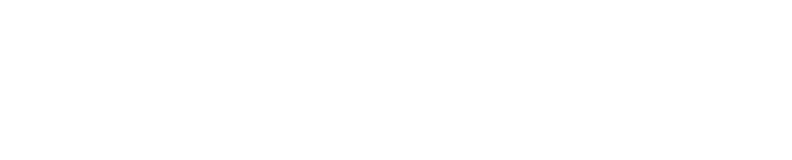
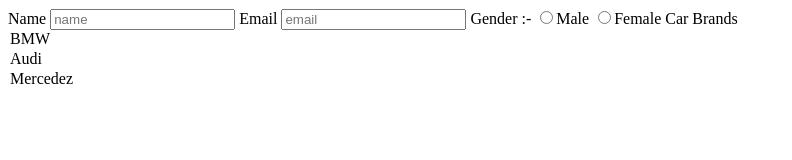
Before and after one commit to acciojob/car-insurance-form-kd-234, a website: page main.html in a window 1280 px wide. Shown: the whole page, without its empty margins (0-792 px from the left). Drawn offline with Linux system fonts and the light colour scheme.

Commit message:
created a submission

```diff
--- a/main.html
+++ b/main.html
@@ -11,6 +11,30 @@
     <script type="text/javascript" src="./script.js">
 </script>
 
+	<form id="f1" method="post">
+		<label for="name">Name</label>
+		<input type="text" id="name" name="name" placeholder="name" required>
+
+
+		<label for="email">Email</label>
+
+		<input type="email" id="email" name="email" placeholder="email" required>
+
+		<label for=gender>Gender :-</label>
+		<input type="radio" id="gender" name="gender" required>Male
+		<input type="radio" id="gender" name="gender" required>Female
+
+		<label For=cars>Car Brands</label>
+
+		<section type="chickbox" id="cars" name="cars">
+		<option>BMW</option>
+		<option>Audi</option>
+		<option>Mercedez</option>
+
+		</section>
+
+
+	</form>
 </body>
 
 </html>
```
